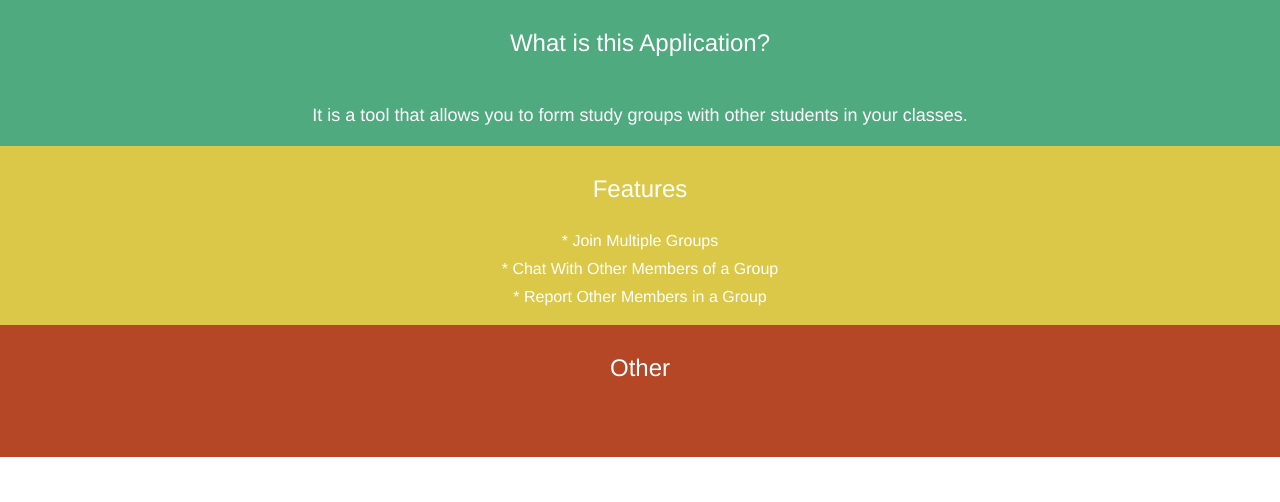
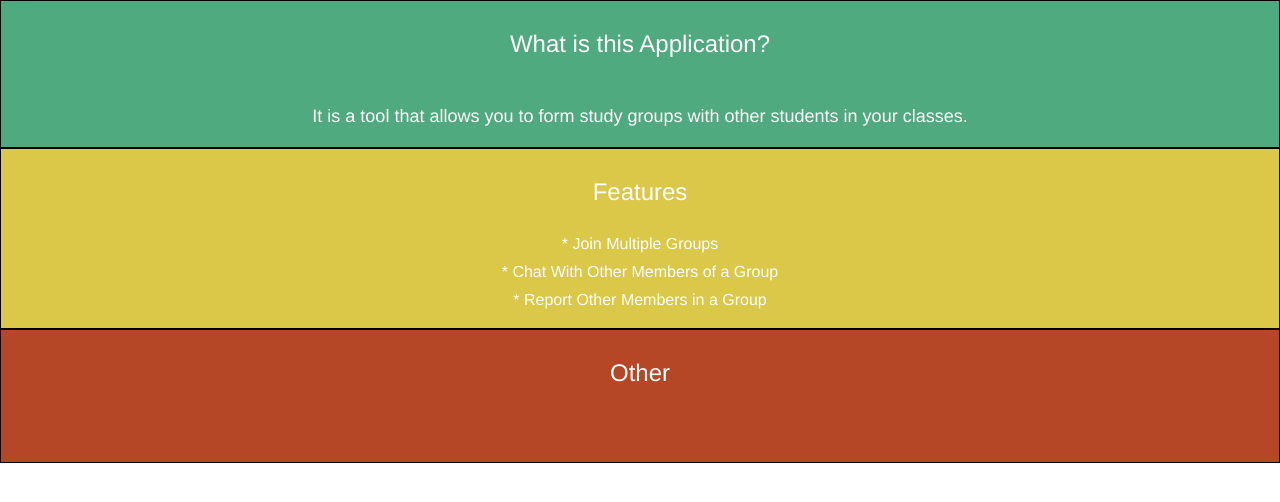
Before and after one commit to tcampbell442/MyStudyGroupPlanner, a Django app: template myStudyGroupPlanner/static/templates/frontPage.html in a window 1280 px wide. Shown: the top 502 px of the page. Run offline with Django 3.2, Linux system fonts and the light colour scheme; the template is opened without the code that fills it, so the values that code supplies are empty; some libraries are stand-ins or nearby versions.

Commit message:
Edited front page.

```diff
--- a/myStudyGroupPlanner/static/templates/frontPage.html
+++ b/myStudyGroupPlanner/static/templates/frontPage.html
@@ -15,14 +15,17 @@
     .margin {margin-bottom: 30px;}
     .bg-1 {
     background-color: #50aa7f;
+    border: 1px solid #000000;
     color: #ffffff;
     }
     .bg-2 {
     background-color: #dbc848;
+    border: 1px solid #000000;
     color: #ffffff;
     }
     .bg-3 {
     background-color: #b54626;
+    border: 1px solid #000000;
     color: #ffffff;
     }
     .container-fluid {
```
